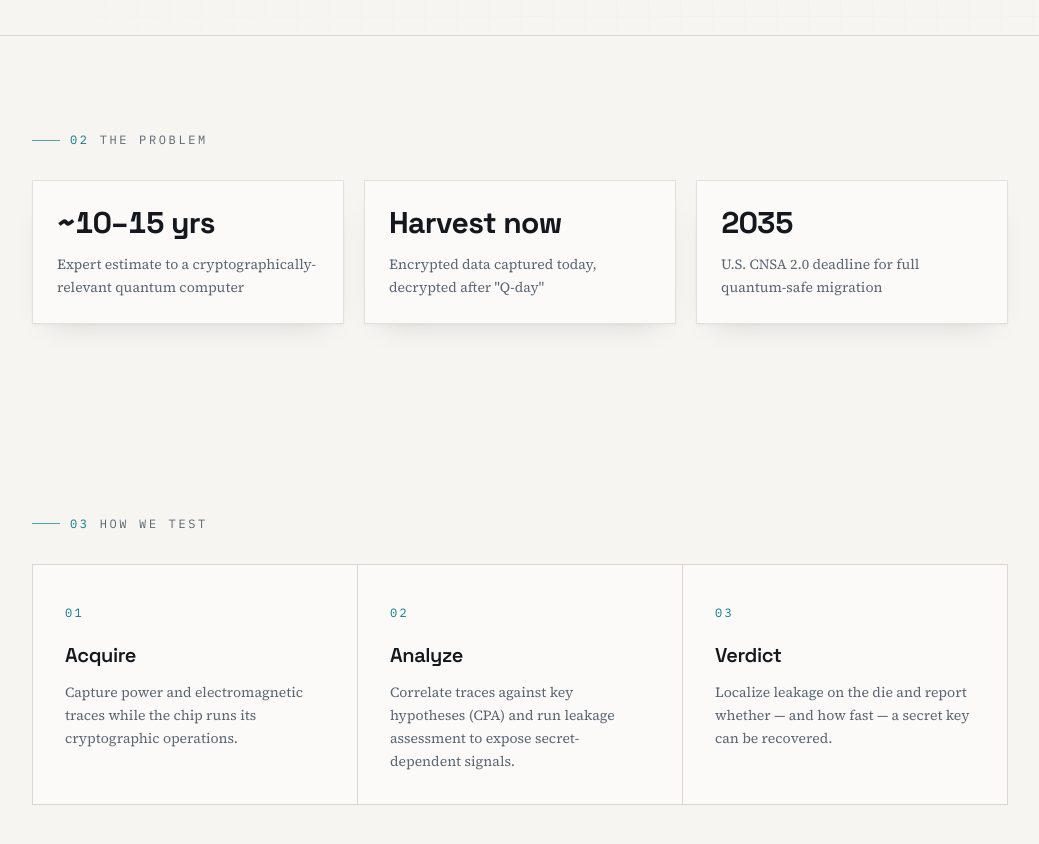
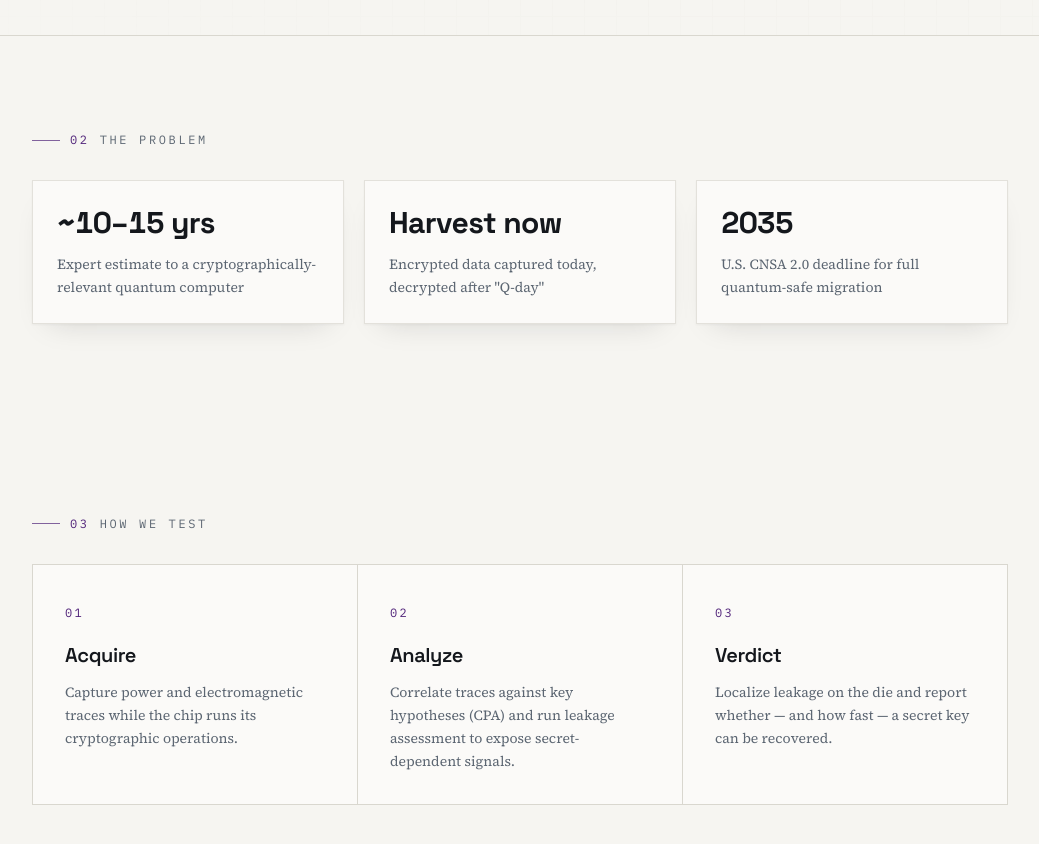
Before and after one commit to quantum-chips/quantum-chips.github.io, a Next.js app: page / in a window 1280 px wide. Shown: the part 820-1664 px from the top of the page, without its empty margins (120-1159 px from the left). Built offline with nearby package versions, Linux system fonts and the light colour scheme.

Commit message:
style: extend UQ purple to structural markers and OG card
Eyebrow ticks/indexes, section/step/timeline markers, and the OG accent bar now
use UQ purple (structure/brand); teal stays for interactive + data elements.

```diff
--- a/app/method/page.tsx
+++ b/app/method/page.tsx
@@ -26,7 +26,7 @@ export default function Method() {
         <ol className="mt-12 grid gap-px overflow-hidden border border-hairline bg-hairline">
           {PIPELINE.map((p) => (
             <li key={p.n} className="grid gap-3 bg-paper p-8 md:grid-cols-[8rem_1fr]">
-              <span className="font-mono text-sm text-instrument">{p.n}</span>
+              <span className="font-mono text-sm text-uqpurple">{p.n}</span>
               <div>
                 <h2 className="font-display text-2xl font-semibold">{p.title}</h2>
                 <p className="mt-3 max-w-2xl text-lg leading-relaxed text-graphite">{p.body}</p>
--- a/app/opengraph-image.tsx
+++ b/app/opengraph-image.tsx
@@ -19,7 +19,7 @@ export default function OpengraphImage() {
           backgroundColor: "#F6F5F1",
           color: "#14171C",
           padding: "72px",
-          borderLeft: "20px solid #0E7C86",
+          borderLeft: "20px solid #51247A",
         }}
       >
         <div
@@ -33,7 +33,7 @@ export default function OpengraphImage() {
             textTransform: "uppercase",
           }}
         >
-          <div style={{ width: "56px", height: "2px", backgroundColor: "#0E7C86" }} />
+          <div style={{ width: "56px", height: "2px", backgroundColor: "#51247A" }} />
           <div style={{ display: "flex" }}>Research Project</div>
         </div>
 
--- a/app/problem/page.tsx
+++ b/app/problem/page.tsx
@@ -15,7 +15,7 @@ export default function Problem() {
         <div className="mt-12 grid gap-12">
           {PROBLEM_SECTIONS.map((s, i) => (
             <article key={s.heading} className="grid gap-3 border-t border-hairline pt-8 md:grid-cols-[8rem_1fr]">
-              <span className="font-mono text-sm text-instrument">{String(i + 1).padStart(2, "0")}</span>
+              <span className="font-mono text-sm text-uqpurple">{String(i + 1).padStart(2, "0")}</span>
               <div>
                 <h2 className="font-display text-2xl font-semibold">{s.heading}</h2>
                 <p className="mt-3 max-w-2xl text-lg leading-relaxed text-graphite">{s.body}</p>
--- a/app/resources/page.tsx
+++ b/app/resources/page.tsx
@@ -15,7 +15,7 @@ export default function Resources() {
         <ol className="mt-6 border-l border-hairline">
           {MILESTONES.map((m) => (
             <li key={m.date} className="relative ml-6 pb-8">
-              <span className="absolute -left-[1.65rem] top-1 h-2 w-2 rounded-full bg-instrument" aria-hidden />
+              <span className="absolute -left-[1.65rem] top-1 h-2 w-2 rounded-full bg-uqpurple" aria-hidden />
               <div className="font-mono text-xs uppercase tracking-wide text-instrument">{m.date}</div>
               <p className="mt-1 text-lg leading-snug text-ink">{m.title}</p>
             </li>
--- a/components/Eyebrow.tsx
+++ b/components/Eyebrow.tsx
@@ -1,8 +1,8 @@
 export default function Eyebrow({ index, children }: { index?: string; children: React.ReactNode }) {
   return (
     <p className="flex items-center gap-2.5 font-mono text-xs uppercase tracking-[0.22em] text-graphite">
-      <span aria-hidden className="h-px w-7 bg-instrument/70" />
-      {index ? <span className="text-instrument">{index}</span> : null}
+      <span aria-hidden className="h-px w-7 bg-uqpurple/70" />
+      {index ? <span className="text-uqpurple">{index}</span> : null}
       <span>{children}</span>
     </p>
   );
--- a/components/StepFlow.tsx
+++ b/components/StepFlow.tsx
@@ -5,7 +5,7 @@ export default function StepFlow() {
     <ol className="grid gap-px overflow-hidden border border-hairline bg-hairline sm:grid-cols-3">
       {TEST_STEPS.map((s) => (
         <li key={s.n} className="bg-surface p-8">
-          <span className="font-mono text-xs tracking-[0.2em] text-instrument">{s.n}</span>
+          <span className="font-mono text-xs tracking-[0.2em] text-uqpurple">{s.n}</span>
           <h3 className="mt-4 font-display text-xl font-semibold tracking-tight">{s.title}</h3>
           <p className="mt-3 text-sm leading-relaxed text-graphite">{s.body}</p>
         </li>
```
